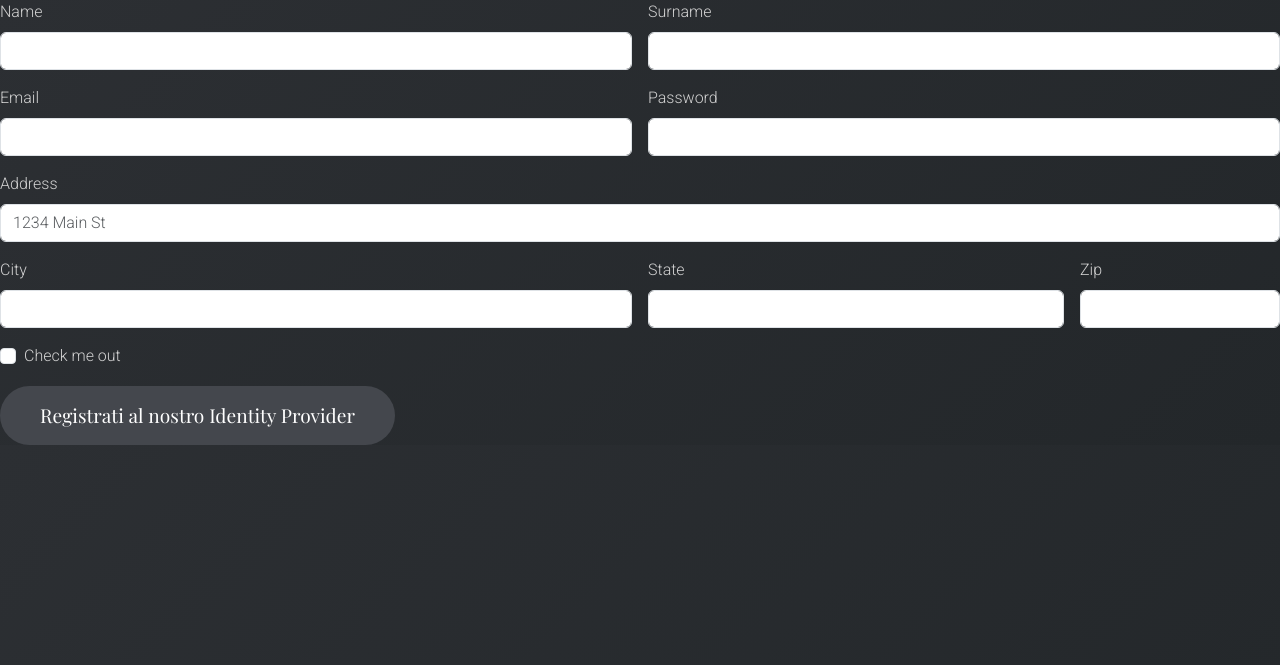
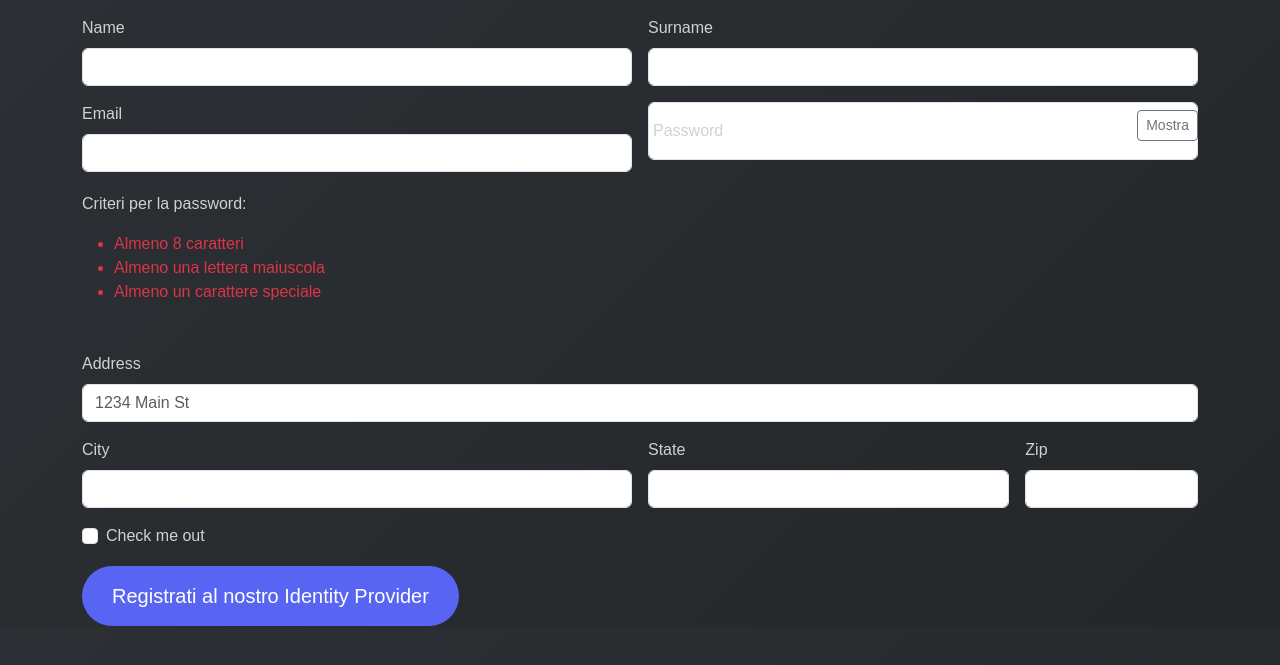
Before and after one commit to daniele277/Gruppo37, a Flask app: page /registrazione_IDP in a window 1280 px wide. Shown: the top 665 px of the page. Run offline with Flask 3, Linux system fonts and the light colour scheme.

Commit message:
Initial commit

```diff
--- a/AccessToken.py
+++ b/AccessToken.py
@@ -90,7 +90,25 @@ else:
 
 print("Chiave privata crittografata",private_key," e chiave pubblica", public_key)
 
+# Carica la chiave privata crittografata
+private_key_loaded = load_encrypted_private_key("encrypted_private_key.pem", password)
+print("Chiave privata caricata e decrittografata con successo.")
 
+def generate_jwt(user_id,client_id, code):
+
+    if not code:
+        raise ValueError("Il codice di autorizzazione non può essere vuoto.")
+    payload = {
+
+            'user_id': user_id,
+            'client_id': client_id,
+             'code': code
+
+    }
+
+    token = jwt.encode(payload, private_key_loaded , algorithm='RS256')
+
+    return token
 def validate_jwt(token, public_key):
         """
         Valida un JWT usando la chiave pubblica.
--- a/app.py
+++ b/app.py
@@ -2,10 +2,9 @@ import re #Gestione delle regular expression nelle condizioni di inserimento del
 
 from flask import Flask, request, redirect, url_for, render_template, session, flash
 import bcrypt
-
-import AccessToken
+from AccessToken import generate_jwt
 from User import User, printData, insertUser, find_user_by_email
-from Client import Client, insertClient, get_authorization_url, exchange_code_for_token, get_token_url
+import AuthorizationCode
 
 app = Flask(__name__)
 
@@ -99,7 +98,8 @@ def login_IDP():
 
 @app.route('/autorizza')
 def autorizza():
-    code=12
+
+    code=AuthorizationCode.generate_authorization_code(session.get('client_id'),session.get('user_id'))
     callback_url = f"{session.get('redirect_uri')}?code={code}"
     return render_template('autorizza.html',callback_url=callback_url)
 
@@ -110,9 +110,12 @@ def privacy():
 @app.route('/token')
 def token():
     code = request.args.get('code')
-    access_token = exchange_code_for_token(Client, code)
+    access_token = generate_jwt(session.get('user_id'),session.get('client_id'), code)
 
-    return render_template('token.html', access_token=access_token)
+    accesso_url = (
+        f"{'accesso_risorsa.html'}?token={access_token}" )
+
+    return redirect(accesso_url)
 
 if __name__ == '__main__':
     app.run(host='0.0.0.0', port=5000)
--- a/templates/homepage_sito.html
+++ b/templates/homepage_sito.html
@@ -5,6 +5,7 @@
     <meta name="viewport" content="width=device-width, initial-scale=1">
     <title> Homepage - Sito</title>
     <link href="https://cdn.jsdelivr.net/npm/bootstrap@5.3.3/dist/css/bootstrap.min.css" rel="stylesheet" integrity="sha384-QWTKZyjpPEjISv5WaRU9OFeRpok6YctnYmDr5pNlyT2bRjXh0JMhjY6hW+ALEwIH" crossorigin="anonymous">
+    <link rel="stylesheet" href="style.css">
      </head>
 
   <body>
--- a/templates/registrazione_IDP.html
+++ b/templates/registrazione_IDP.html
@@ -9,8 +9,8 @@
   </head>
 
   <body>
-
-	<form action="/registrazione_IDP" class="row g-3" method="POST" >
+    <div class="container mt-3">
+        <form action="/registrazione_IDP" class="row g-3" method="POST">
             {% with messages = get_flashed_messages() %}
                 {% if messages %}
                     <div class="alert alert-danger" role="alert">
@@ -18,6 +18,7 @@
                     </div>
                 {% endif %}
             {% endwith %}
+
             <div class="col-md-6">
                 <label for="inputName4" class="form-label">Name</label>
                 <input type="text" name="name" class="form-control" id="inputName4" value="{{ request.form[name] }}" required>
@@ -30,13 +31,25 @@
                 <label for="inputEmail4" class="form-label">Email</label>
                 <input type="email" name="email" class="form-control" id="inputEmail4" required value="{{ request.form[email] }}">
             </div>
-      <div class="col-md-6">
-        <label for="inputPassword4" class="form-label">Password</label>
-        <input type="password" name="password" class="form-control" id="inputPassword4" required value="{{ request.form[password] }}">
+            <div class="form-floating mb-3 col-md-6 position-relative">
+                <input type="password" name="password" class="form-control" id="inputPassword4" placeholder="Password" required>
+                <label for="inputPassword4">Password</label>
+                <button type="button" id="togglePassword" class="btn btn-sm btn-outline-secondary position-absolute top-0 end-0 me-2 mt-2">Mostra</button>
             </div>
+
+            <!-- Sezione criteri di validazione della password -->
+            <div id="password-criteria" class="mb-3 col-12">
+                <p>Criteri per la password:</p>
+                <ul>
+                    <li id="min-length" class="text-danger">Almeno 8 caratteri <span class="check-icon"></span></li>
+                    <li id="uppercase" class="text-danger">Almeno una lettera maiuscola <span class="check-icon"></span></li>
+                    <li id="special-char" class="text-danger">Almeno un carattere speciale <span class="check-icon"></span></li>
+                </ul>
+            </div>
+
             <div class="col-12">
                 <label for="inputAddress" class="form-label">Address</label>
-        <input type="text"  name="address" class="form-control" id="inputAddress" placeholder="1234 Main St" required value="{{ request.form[address] }}">
+                <input type="text" name="address" class="form-control" id="inputAddress" placeholder="1234 Main St" required value="{{ request.form[address] }}">
             </div>
             <div class="col-md-6">
                 <label for="inputCity" class="form-label">City</label>
@@ -44,7 +57,7 @@
             </div>
             <div class="col-md-4">
                 <label for="inputState" class="form-label">State</label>
-        <input type="text" name="state" class="form-control" id="inputZip" required value="{{ request.form[state] }}">
+                <input type="text" name="state" class="form-control" id="inputState" required value="{{ request.form[state] }}">
             </div>
             <div class="col-md-2">
                 <label for="inputZip" class="form-label">Zip</label>
@@ -62,6 +75,57 @@
                 <button type="submit" class="btn btn-primary">Registrati al nostro Identity Provider</button>
             </div>
         </form>
+    </div>
+
+    <script>
+        // Aggiunta dello script per la gestione della visibilità della password e dei criteri
+        document.getElementById('togglePassword').addEventListener('click', function () {
+            const passwordField = document.getElementById('inputPassword4');
+            const passwordFieldType = passwordField.getAttribute('type') === 'password' ? 'text' : 'password';
+            passwordField.setAttribute('type', passwordFieldType);
+            this.textContent = passwordFieldType === 'password' ? 'Mostra' : 'Nascondi';
+        });
+
+        document.getElementById('inputPassword4').addEventListener('input', function () {
+            const password = this.value;
+            const minLength = document.getElementById('min-length');
+            const uppercase = document.getElementById('uppercase');
+            const specialChar = document.getElementById('special-char');
+            const checkIconHTML = '<i class="bi bi-check-circle-fill text-success"></i>';
+
+            if (password.length >= 8) {
+                minLength.classList.remove('text-danger');
+                minLength.classList.add('text-success');
+                minLength.querySelector('.check-icon').innerHTML = checkIconHTML;
+            } else {
+                minLength.classList.remove('text-success');
+                minLength.classList.add('text-danger');
+                minLength.querySelector('.check-icon').innerHTML = '';
+            }
+
+            if (/[A-Z]/.test(password)) {
+                uppercase.classList.remove('text-danger');
+                uppercase.classList.add('text-success');
+                uppercase.querySelector('.check-icon').innerHTML = checkIconHTML;
+            } else {
+                uppercase.classList.remove('text-success');
+                uppercase.classList.add('text-danger');
+                uppercase.querySelector('.check-icon').innerHTML = '';
+            }
+
+            if (/[!@#$%^&*(),.?":{}|<>]/.test(password)) {
+                specialChar.classList.remove('text-danger');
+                specialChar.classList.add('text-success');
+                specialChar.querySelector('.check-icon').innerHTML = checkIconHTML;
+            } else {
+                specialChar.classList.remove('text-success');
+                specialChar.classList.add('text-danger');
+                specialChar.querySelector('.check-icon').innerHTML = '';
+            }
+        });
+    </script>
+
+    <link href="https://cdn.jsdelivr.net/npm/bootstrap-icons/font/bootstrap-icons.css" rel="stylesheet">
     <script src="https://cdn.jsdelivr.net/npm/bootstrap@5.3.3/dist/js/bootstrap.bundle.min.js" integrity="sha384-YvpcrYf0tY3lHB60NNkmXc5s9fDVZLESaAA55NDzOxhy9GkcIdslK1eN7N6jIeHz" crossorigin="anonymous"></script>
   </body>
 </html>
--- a/templates/style.css
+++ b/templates/style.css
@@ -1,9 +1,6 @@
-/* Font globale */
-@import url('https://fonts.googleapis.com/css2?family=Playfair+Display:wght@400;600&family=Roboto:wght@300&display=swap');
-
-/* Stile generale */
+/* Generale */
 body {
-    font-family: 'Roboto', sans-serif;
+    font-family: 'Arial', sans-serif;
     background: linear-gradient(135deg, #2c2f33, #23272a);
     color: #d1d1d1;
     margin: 0;
@@ -14,44 +11,27 @@ body {
 .navbar {
     background-color: #1c1e22 !important;
 }
-
-.navbar-brand {
-    font-family: 'Playfair Display', serif;
-    font-size: 3rem; /* Aumenta la dimensione del logo IDP */
+.navbar-brand, .nav-link {
     color: #f5f5f5 !important;
-    margin-right: 30px; /* Distanza tra IDP e il resto */
-}
-
-.nav-link {
-    font-family: 'Playfair Display', serif;
-    font-size: 1.25rem;
-    color: #f5f5f5 !important;
-    text-align: center;
-    padding: 10px 20px;
-    border: 2px solid transparent; /* Aggiungi un bordo trasparente per non disturbare il layout */
-    border-radius: 5px; /* Angoli arrotondati */
-    transition: all 0.3s ease;
 }
 
 .nav-link:hover {
-    border: 2px solid white; /* Bordo bianco al passaggio del mouse */
-    color: white; /* Cambia il colore del testo al passaggio del mouse */
+    text-decoration: underline;
+    color: #c0c0c0 !important;
 }
 
-/* Bottone */
+/* Bottone centrale */
 .btn-primary {
-    font-family: 'Playfair Display', serif;
-    font-size: 1.2rem;
-    padding: 15px 40px;
-    background-color: #44474d;
+    font-size: 20px;
+    padding: 15px 30px;
+    background-color: #5865F2;
     border: none;
     border-radius: 50px;
-    color: white;
     transition: background-color 0.3s ease, transform 0.2s ease;
 }
 
 .btn-primary:hover {
-    background-color: #555960;
+    background-color: #4854c4;
     transform: scale(1.1);
 }
 
@@ -63,3 +43,14 @@ body {
     box-shadow: 0px 4px 15px rgba(0, 0, 0, 0.5);
     border-radius: 10px;
 }
+
+/* Footer  */
+footer {
+    background-color: #1c1e22;
+    color: #d1d1d1;
+    text-align: center;
+    padding: 10px 0;
+    position: fixed;
+    bottom: 0;
+    width: 100%;
+}
```
Also changed, not shown: Client.py (+0 -19 lines), client_app.py (+4 -7 lines), database.db, 2 other files. Lines whose indentation alone changed are shown as unchanged.
